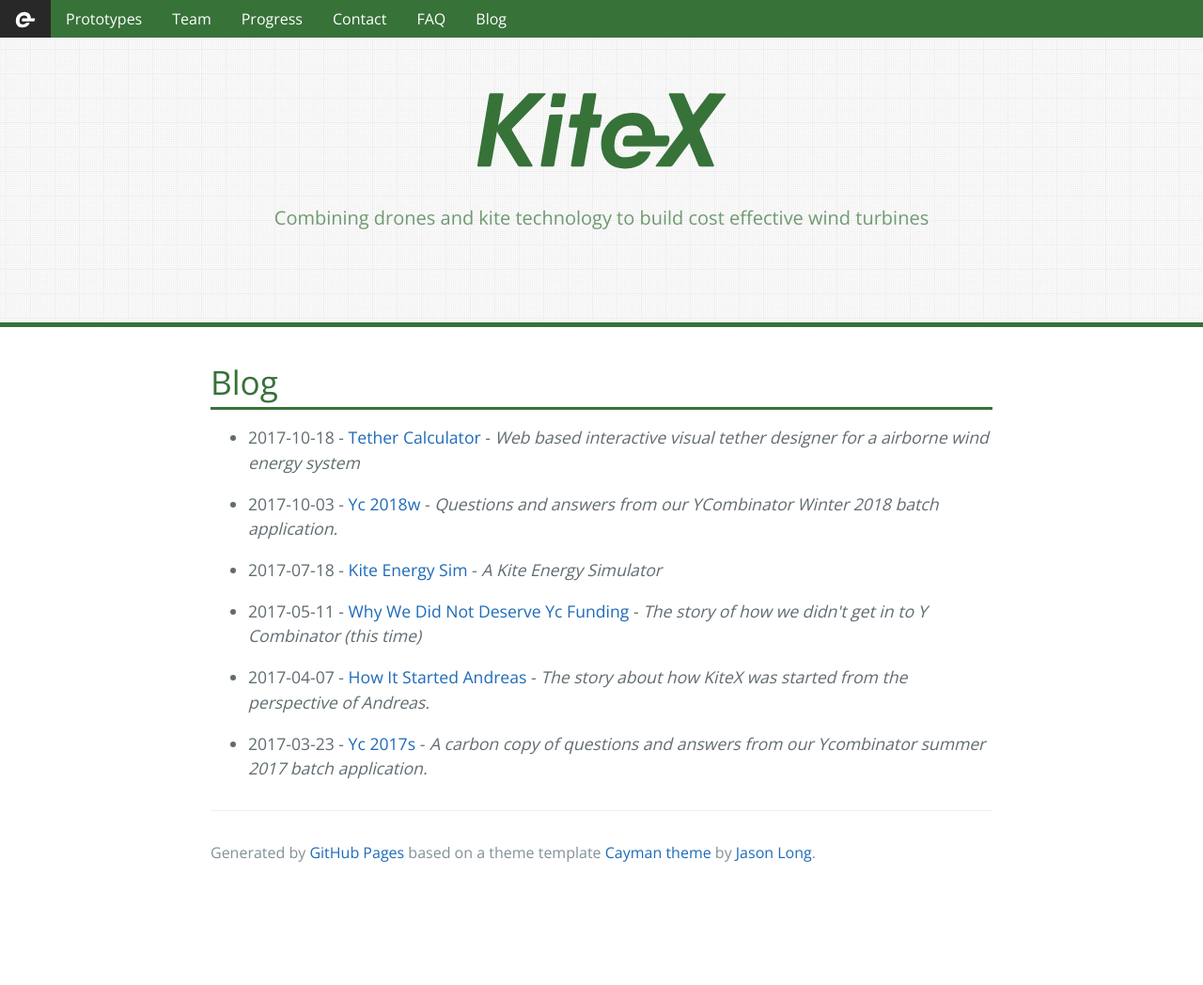
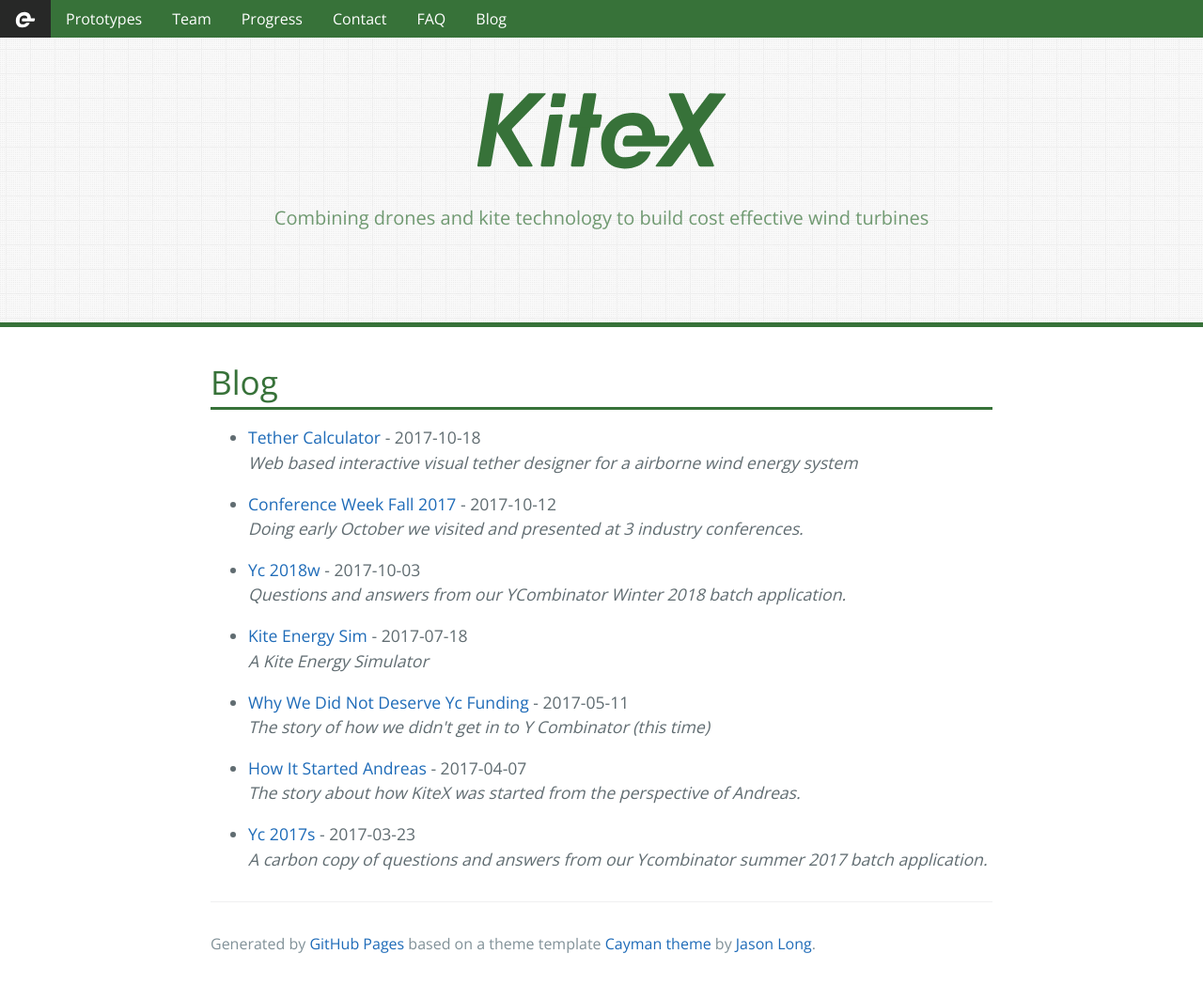
Before and after one commit to kitextech/kitextech.github.io, a Jekyll site: the page built from _posts/2017-04-08-blog.md, in a window 1280 px wide and 1048 px high. Shown: the whole window at 94% size. Built offline with Jekyll 4.4.1, drawn with Linux system fonts in a browser that asks for light colours; some of the changed lines change nothing that is shown.

Commit message:
conference week

```diff
--- a/_posts/2017-04-08-blog.md
+++ b/_posts/2017-04-08-blog.md
@@ -9,9 +9,8 @@
     {% if post.category == 'blog' %}
     <li>
       <p>
-        {{ post.date | date: "%Y-%m-%d" }}
-        - <a href="{{ post.url }}">{{ post.title }} </a>
-        - <i>{{ post.description }}</i>
+        <a href="{{ post.url }}">{{ post.title }} </a> - {{ post.date | date: "%Y-%m-%d" }}
+        <br /><i>{{ post.description }}</i>
       </p>
     </li>
     {% endif %}
--- /dev/null
+++ b/_posts/2017-10-12-Conference-Week-Fall-2017.md
@@ -0,0 +1,33 @@
+---
+layout: default
+category: blog
+description: Doing early October we visited and presented at 3 industry conferences.
+---
+
+# Conference week
+We were invited to speak at three conferences doing early October which all promised to be useful increasing our network and reach within the established wind, airborne wind, and the drone industry as well as with Academics.
+
+## Wind Energy Denmark
+2 October 2017, Herning Denmark
+
+The Danish wind industry's international two-day conference. We were invited by to speak in the _Visionary projects in wind energy_ session hosted by Peter Hjuler Jensen, Deputy Head, DTU Wind Energy.
+
+See the full presentation on youtube: [Gustaf Kugelberg](http://awec2017.com/presentations/gustav-kugelberg)
+
+## Airborne Wind Energy Conference
+5 October 2017, Freiburg Germany
+
+Airborne wind energy is a biannual conference with about 200 participants representing most airborne wind energy companies and research institutions.
+
+Gustaf presented a talk on Policy work. See the full presentation [AWEC link](http://awec2017.com/presentations/gustav-kugelberg)
+
+![Gustaf presented a talk on Policy work.](/images/Conferecne_AWEC.png)
+
+
+## The Unmanded Systems NORDICS
+11 October 2017, Odense Denmark
+
+TUS Nordic, the largest drone conference in the nordics invited us to give an presentation on Airborne Wind Energy. Andreas presented in the Offshore track together with
+
+
+![Andreas presenting KiteX - Kite Energy at TUS Nordic](/images/Conference_TUS_Nordic.jpg)
```
Also changed, not shown: images/Conferecne_AWEC.png (added), images/Conference_TUS_Nordic.jpg (added).
